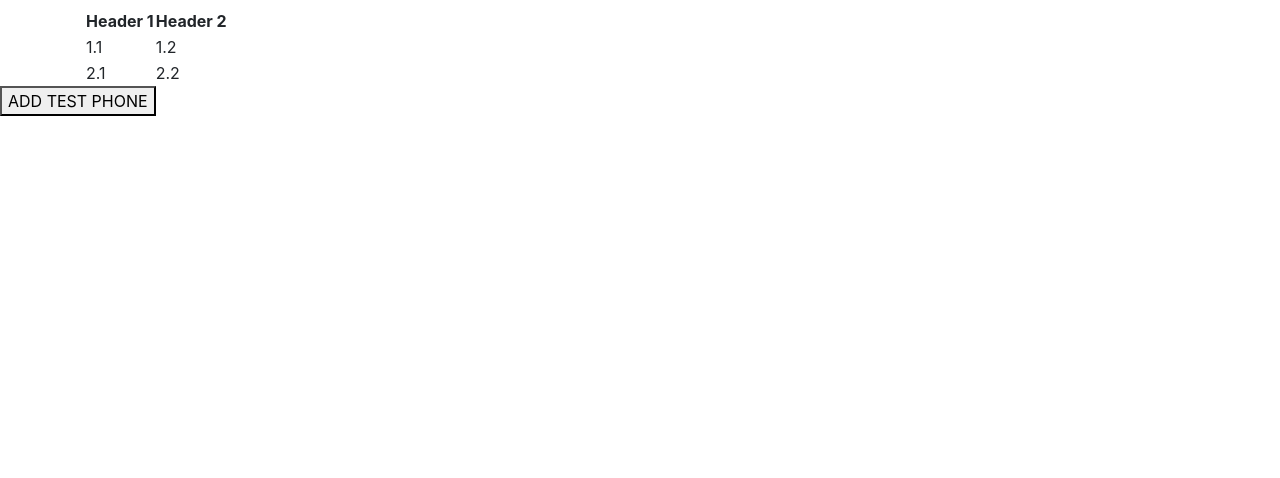
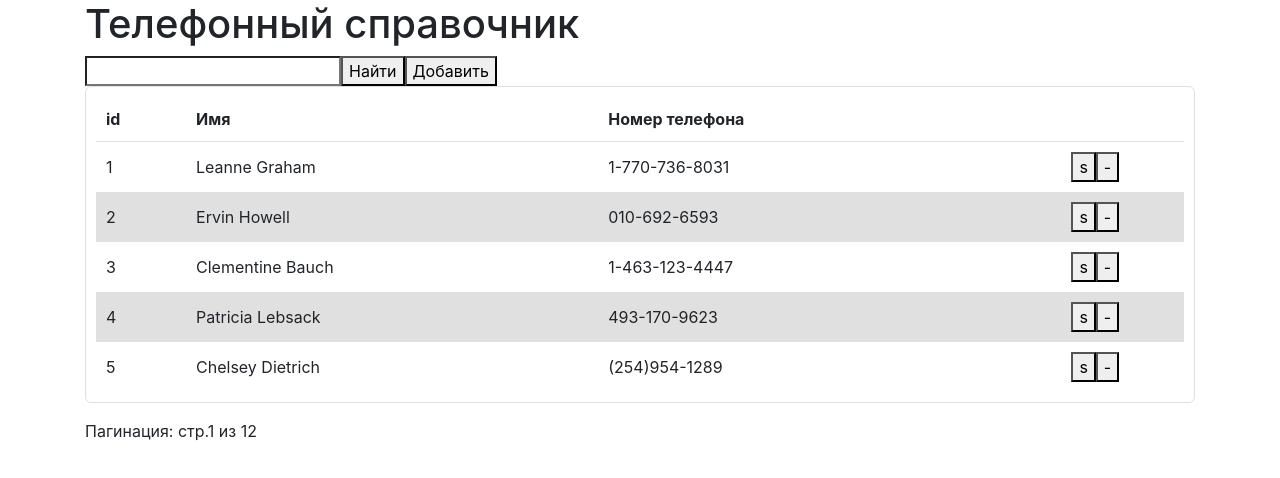
Before and after one commit to AntoneZe/test-work, a React app: page / in a window 1280 px wide. Shown: the top 478 px of the page. Built offline with nearby package versions, Linux system fonts and the light colour scheme.

Commit message:
feat: init Table, add favicon

```diff
--- a/src/components/App.jsx
+++ b/src/components/App.jsx
@@ -14,22 +14,29 @@ const App = () => {
   };
 
   return (
-    <div>
-      <h1>{phone}</h1>
-      <div className="container">
-        <div className="row">
-          <div className="col-12">
-            <Table />
-          </div>
+    <div className="container">
+      <div className="row">
+        <div className="col-12">
+          <h1>Телефонный справочник</h1>
         </div>
       </div>
-      <button
+      <div className="row">
+        <div className="col-12">
+          <input type="search" name="" id="" />
+          <button>Найти</button>
+
+          <button>Добавить</button>
+          <Table />
+        </div>
+        <div className="col-12 mt-3"> Пагинация: стр.1 из 12</div>
+      </div>
+      {/* <button
         onClick={() => {
           onTestButtonClick();
         }}
       >
         ADD TEST PHONE
-      </button>
+      </button> */}
     </div>
   );
 };
--- a/src/components/global/table/Table.jsx
+++ b/src/components/global/table/Table.jsx
@@ -1,25 +1,68 @@
 import React from "react";
+
+import "./table.less";
 
 const Table = () => {
   return (
-    <table>
+    <div className="custom-table__wrapper">
+      <table className="custom-table">
         <thead>
           <tr>
-          <th>Header 1</th>
-          <th>Header 2</th>
+            <th>id</th>
+            <th>Имя</th>
+            <th>Номер телефона</th>
+            <th></th>
           </tr>
         </thead>
         <tbody>
           <tr>
-          <td>1.1</td>
-          <td>1.2</td>
+            <td>1</td>
+            <td>Leanne Graham</td>
+            <td>1-770-736-8031</td>
+            <td>
+              <button>s</button>
+              <button>-</button>
+            </td>
           </tr>
           <tr>
-          <td>2.1</td>
-          <td>2.2</td>
+            <td>2</td>
+            <td>Ervin Howell</td>
+            <td>010-692-6593</td>
+            <td>
+              <button>s</button>
+              <button>-</button>
+            </td>
+          </tr>
+          <tr>
+            <td>3</td>
+            <td>Clementine Bauch</td>
+            <td>1-463-123-4447</td>
+            <td>
+              <button>s</button>
+              <button>-</button>
+            </td>
+          </tr>
+          <tr>
+            <td>4</td>
+            <td>Patricia Lebsack</td>
+            <td>493-170-9623</td>
+            <td>
+              <button>s</button>
+              <button>-</button>
+            </td>
+          </tr>
+          <tr>
+            <td>5</td>
+            <td>Chelsey Dietrich</td>
+            <td>(254)954-1289</td>
+            <td>
+              <button>s</button>
+              <button>-</button>
+            </td>
           </tr>
         </tbody>
       </table>
+    </div>
   );
 };
 
--- /dev/null
+++ b/src/components/global/table/table.less
@@ -0,0 +1,40 @@
+@import "../../../style/variables.less";
+
+.custom-table {
+  width: 100%;
+  @media only screen and (max-width: 767px) {
+    min-width: 600px;
+  }
+  &__wrapper {
+    width: 100%;
+    border: 1px solid @gray-light;
+    border-radius: @base-border-radius;
+    display: inline-flex;
+    padding: 10px;
+    @media only screen and (max-width: 767px) {
+      overflow-x: scroll;
+      padding: 0;
+    }
+  }
+  & thead {
+    border-bottom: 1px solid @gray-light;
+  }
+  & tbody {
+    & tr:nth-child(odd) {
+      background-color: white;
+    }
+    & tr:nth-child(even) {
+      background-color: @gray-light;
+    }
+    & tr {
+      & td:last-child {
+        display: flex;
+        justify-content: center;
+      }
+    }
+  }
+  & td,
+  th {
+    padding: 10px;
+  }
+}
--- a/src/index.html
+++ b/src/index.html
@@ -4,7 +4,7 @@
     <meta charset="UTF-8" />
     <meta http-equiv="X-UA-Compatible" content="IE=edge" />
     <meta name="viewport" content="width=device-width, initial-scale=1.0" />
-    <title>My Reactss App</title>
+    <title>Phone book</title>
   </head>
   <body>
     <div id="root"></div>
--- a/src/style/global.less
+++ b/src/style/global.less
@@ -0,0 +1,3 @@
+html {
+  min-width: 320px;
+}
--- a/src/style/variables.less
+++ b/src/style/variables.less
@@ -0,0 +1,5 @@
+@gray: rgb(122, 122, 122);
+@gray-light: lighten(rgb(122, 122, 122), 40%);
+@blue: rgb(0, 132, 255);
+
+@base-border-radius: 6px;
--- a/webpack.config.js
+++ b/webpack.config.js
@@ -63,6 +63,7 @@ module.exports = {
   plugins: [
     new HtmlWebpackPlugin({
       template: "./src/index.html",
+      favicon: "./public/favicon.ico",
     }),
     new CleanWebpackPlugin(),
   ],
```
Also changed, not shown: 1 other file (tests, documents, lock files or other folders). Lines whose indentation alone changed are shown as unchanged.
